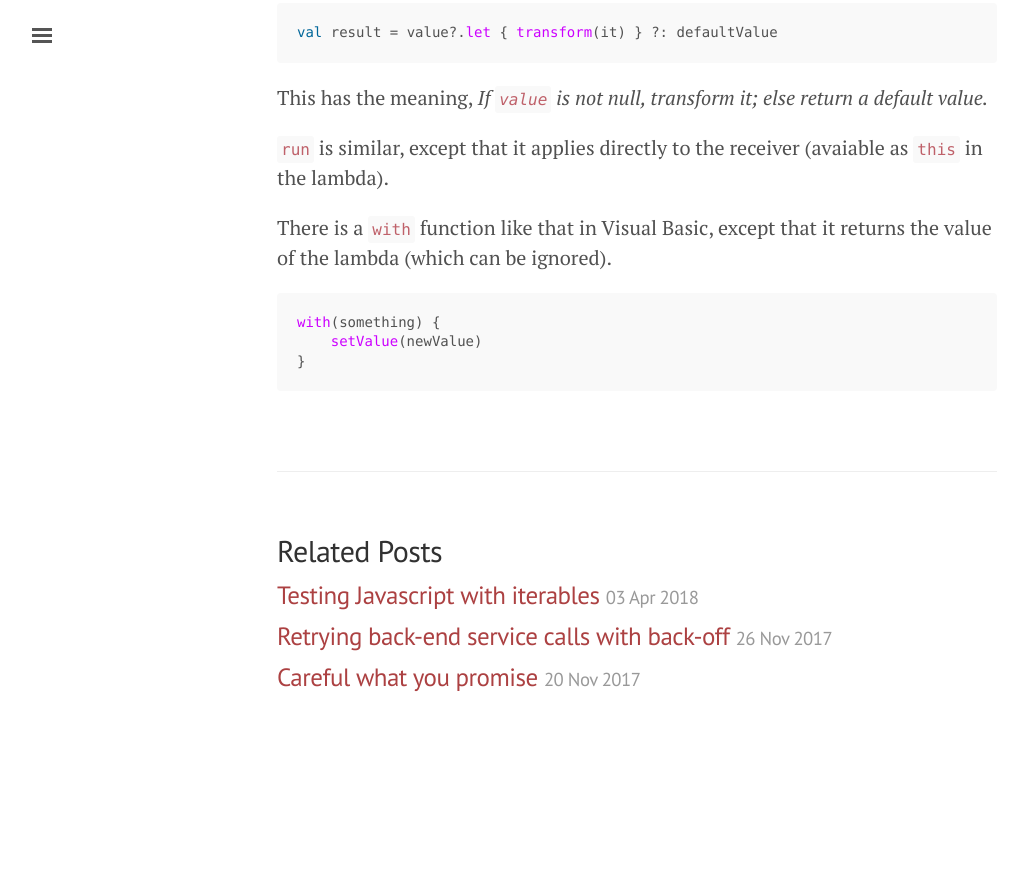
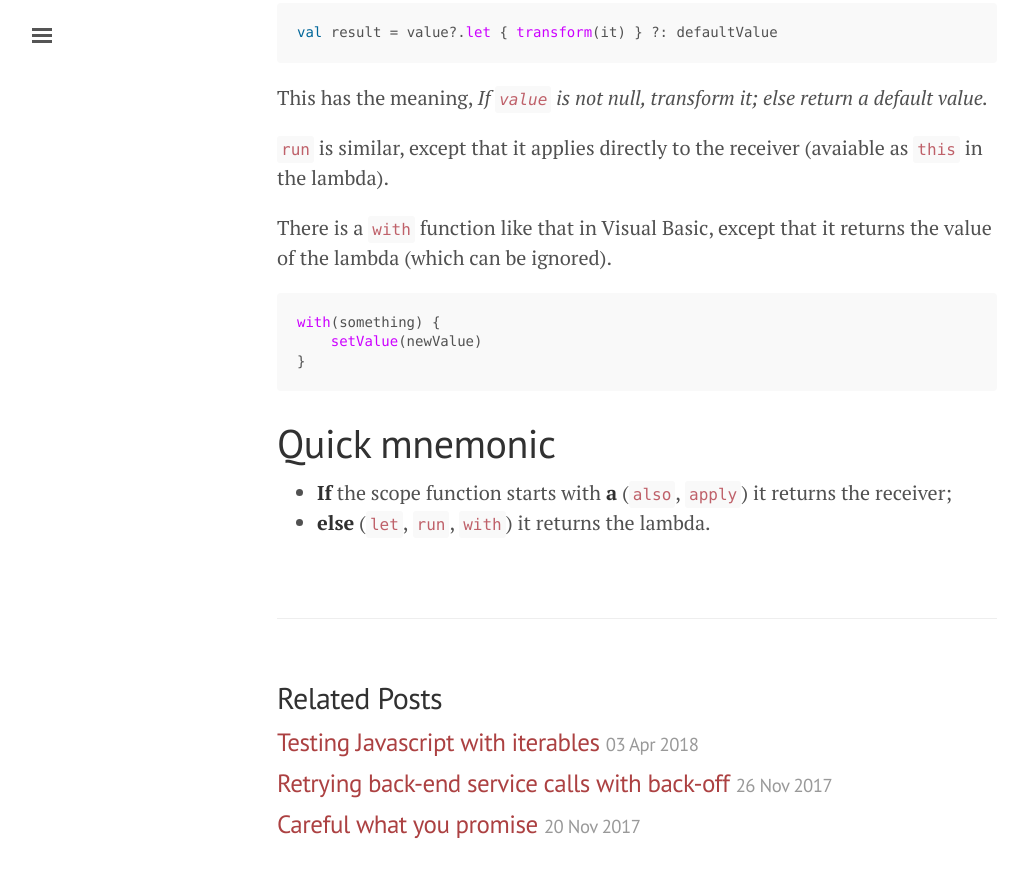
Before and after one commit to mjstrasser/mjstrasser.github.io, a Jekyll site: the page built from _posts/2019-02-13-kotlin-scope-functions.md, in a window 1280 px wide and 900 px high, scrolled down 1240 px. Shown: the top 877 px of the window, without its empty margins (3-1031 px from the left). Built offline with Jekyll 4.4.1, drawn with Linux system fonts in a browser that asks for light colours; before the commit the page ends 1994 px from its top, so only the background shows below that.

Commit message:
Added mnemonic to the Kotlin scope functions post

````diff
--- a/_posts/2019-02-13-kotlin-scope-functions.md
+++ b/_posts/2019-02-13-kotlin-scope-functions.md
@@ -64,3 +64,8 @@ with(something) {
     setValue(newValue)
 }
 ```
+
+# Quick mnemonic
+
+* **If** the scope function starts with **a** (`also`, `apply`) it returns the receiver;
+* **else** (`let`, `run`, `with`) it returns the lambda.
````
